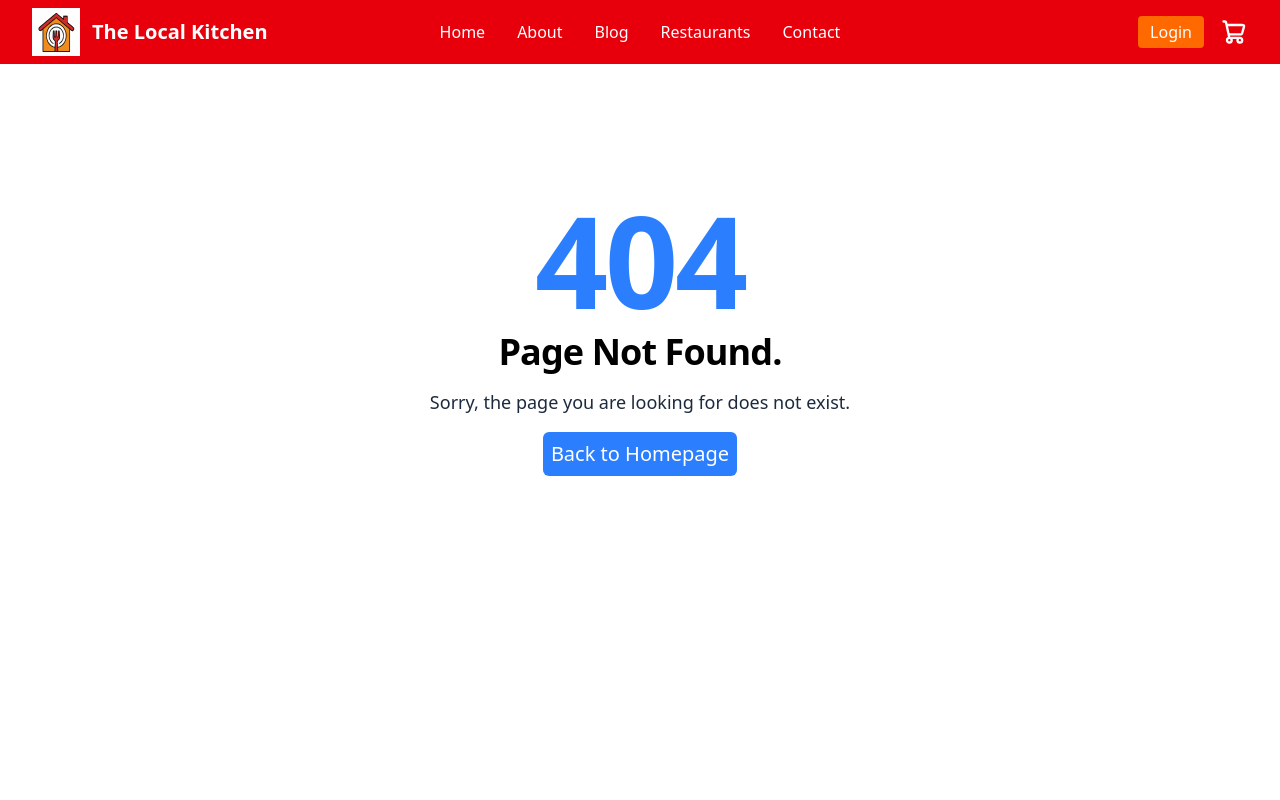
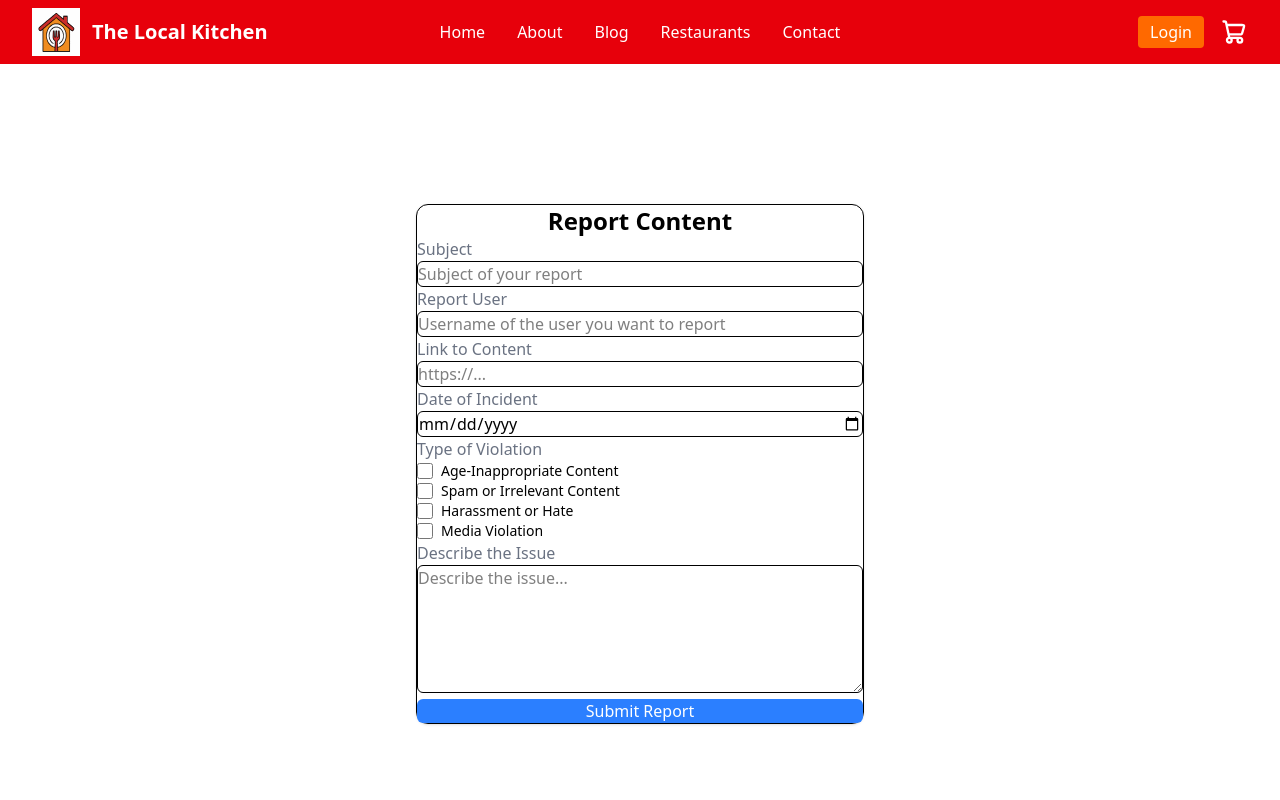
Before and after one commit to TeaJosh/The-Local-Kitchen, a Next.js app in the folder frontend/: page /support/report-user in a window 1280 px wide. Before the commit this address had no page. Shown: the top 800 px of the page. Built offline with nearby package versions, Linux system fonts and the light colour scheme.

Commit message:
feat: add report-user

```diff
--- /dev/null
+++ b/frontend/app/support/report-user/page.tsx
@@ -0,0 +1,146 @@
+"use client"
+
+/**
+ * Allows any user (logged in or anonymous) to report another user for violating community guidelines.
+ * @param props - None
+ */
+export default function ReportUser() {
+
+  /**
+   * Handles form submission by collecting form data and sending it to the report API.
+   * @param e - The form submission event
+   */
+  const onSubmit = async (e: React.SyntheticEvent<HTMLFormElement>) => {
+    e.preventDefault();
+    const formData = new FormData(e.currentTarget);
+
+    const user = localStorage.getItem("user");
+
+    // If user is logged in, use their username as reporter, otherwise mark as "Anonymous"
+    const reporter = user ? JSON.parse(user).username : "Anonymous";
+
+    // Collects all form data, including multiple violation types
+    const object = {
+      ...Object.fromEntries(formData.entries()),
+      violation_types: formData.getAll("violation_type"),
+      reporter: reporter,
+    };
+
+    // Send the collected form data as JSON to the support report endpoint
+    try {
+      const res = await fetch(`${process.env.NEXT_PUBLIC_API_URL}/api/support/report/`, {
+        method: "POST",
+        headers: { "Content-Type": "application/json" },
+        body: JSON.stringify(object),
+      });
+      if (!res.ok) throw new Error("Failed to submit");
+      alert("Report submitted successfully!");
+
+      // Reset the form after successful submission
+      e.currentTarget.reset();
+    } catch (err) {
+      console.error(err);
+      alert("Failed to submit report. Please try again later.");
+    }
+  };
+
+  return (
+    <div className="flex min-h-screen items-center justify-center">
+      <form className="w-full max-w-md p-6 bg-white rounded-xl shadow-sm border" onSubmit={onSubmit}>
+        <h1 className="text-2xl font-bold mb-6 text-center">Report Content</h1>
+
+        {/* Subject of the report */}
+        <div>
+          <label className="block mb-2 text-base font-medium text-gray-500">Subject</label>
+          <input
+            type="text"
+            name="subject"
+            placeholder="Subject of your report"
+            minLength={10}
+            maxLength={100}
+            className="w-full rounded-md border px-4 py-2"
+            required
+          />
+        </div>
+
+        {/* Username of the user being reported */}
+        <div>
+          <label className="block mb-2 text-base font-medium text-gray-500">Report User</label>
+          <input
+            type="text"
+            name="reported_user"
+            placeholder="Username of the user you want to report"
+            minLength={6}
+            maxLength={30}
+            className="w-full rounded-md border px-4 py-2"
+            required
+          />
+        </div>
+
+        {/* Direct link to the offending content */}
+        <div>
+          <label className="block mb-2 text-base font-medium text-gray-500">Link to Content</label>
+          <input
+            type="url"
+            name="content_link"
+            placeholder="https://..."
+            className="w-full rounded-md border px-4 py-2"
+            required
+          />
+        </div>
+
+        {/* Optional date of when the incident occurred */}
+        <div>
+          <label className="block mb-2 text-base font-medium text-gray-500">Date of Incident</label>
+          <input
+            type="date"
+            name="incident_date"
+            className="w-full rounded-md border px-4 py-2"
+          />
+        </div>
+
+        {/* Checkboxes for violation categories */}
+        <div>
+          <label className="block mb-2 text-base font-medium text-gray-500">Type of Violation</label>
+          <div className="flex items-center gap-2">
+            <input type="checkbox" id="age" name="violation_type" value="age" className="w-4 h-4 rounded" />
+            <label htmlFor="age" className="text-sm font-medium">Age-Inappropriate Content</label>
+          </div>
+          <div className="flex items-center gap-2 mt-2">
+            <input type="checkbox" id="spam" name="violation_type" value="spam" className="w-4 h-4 rounded" />
+            <label htmlFor="spam" className="text-sm font-medium">Spam or Irrelevant Content</label>
+          </div>
+          <div className="flex items-center gap-2 mt-2">
+            <input type="checkbox" id="harassment" name="violation_type" value="harassment" className="w-4 h-4 rounded" />
+            <label htmlFor="harassment" className="text-sm font-medium">Harassment or Hate</label>
+          </div>
+          <div className="flex items-center gap-2 mt-2">
+            <input type="checkbox" id="media" name="violation_type" value="media" className="w-4 h-4 rounded" />
+            <label htmlFor="media" className="text-sm font-medium">Media Violation</label>
+          </div>
+        </div>
+
+        {/* Text box for describing the issue */}
+        <div>
+          <label className="block mb-2 text-base font-medium text-gray-500">Describe the Issue</label>
+          <textarea
+            name="description"
+            placeholder="Describe the issue..."
+            minLength={40}
+            maxLength={1000}
+            className="w-full rounded-md border px-4 py-2 h-32"
+            required
+          />
+        </div>
+
+        <button
+          type="submit"
+          className="w-full rounded-md bg-blue-500 py-2 text-white hover:bg-blue-600 transition"
+        >
+          Submit Report
+        </button>
+
+      </form>
+    </div>
+  );
+}
```
